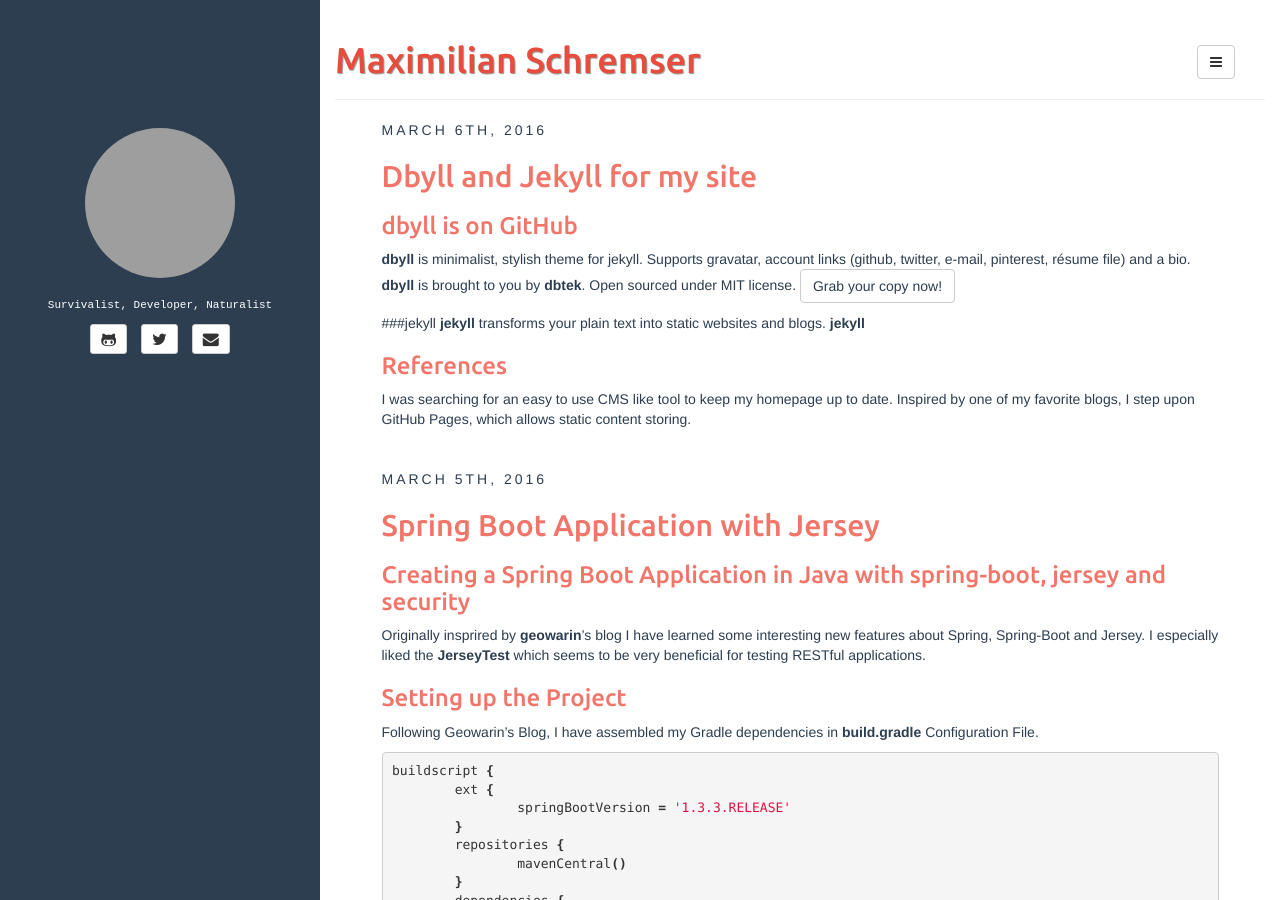
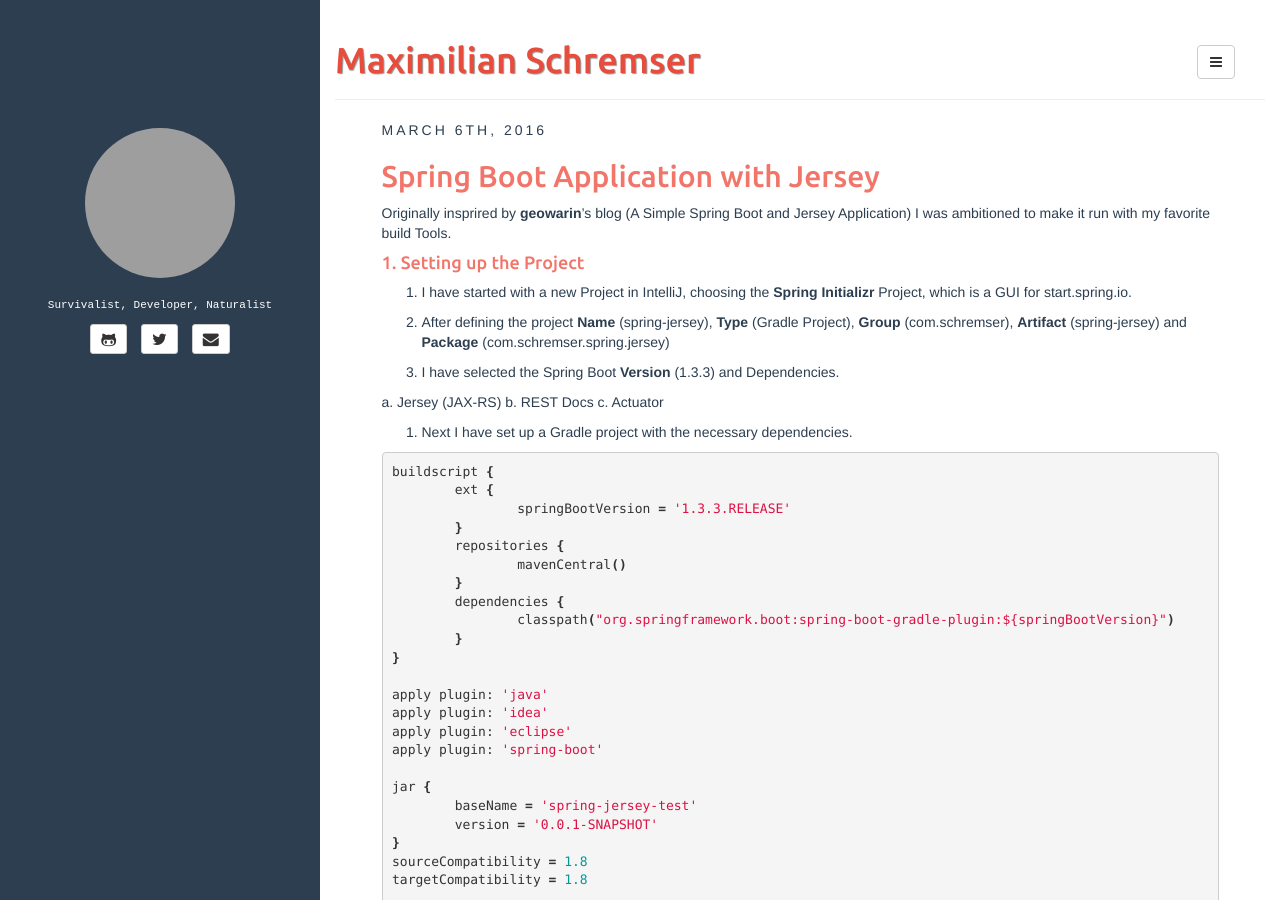
Before and after one commit to maxschremser/maxschremser.github.io, a Jekyll site: the page built from index.html, in a window 1280 px wide and 900 px high. Built offline with Jekyll 4.4.1, drawn with Linux system fonts in a browser that asks for light colours; the list of posts is cut into pages by our own code; some of the changed text lies outside the part shown; grey boxes are pictures that could not be loaded.

Commit message:
new entry

```diff
--- a/_posts/2016-03-06-dbyll.md
+++ /dev/null
@@ -1,22 +0,0 @@
----
-layout: post
-title: Dbyll and Jekyll for my site
-categories: [general]
-tags: [dbyll]
-fullview: true
-comments: true
----
-
-### dbyll is on GitHub
-**dbyll** is minimalist, stylish theme for jekyll. Supports gravatar, account links (github, twitter, e-mail, pinterest, résume file) and a bio.
-**dbyll** is brought to you by **[dbtek](http://ismaildemirbilek.com)**. Open sourced under [MIT](http://opensource.org/licenses/MIT) license.
-<a class="btn btn-default" href="https://github.com/dbtek/dbyll">Grab your copy now!</a>
-
-###jekyll
-**jekyll** transforms your plain text into static websites and blogs.
-**[jekyll](https://jekyllrb.com/)**
-
-### References
-I was searching for an easy to use CMS like tool to keep my homepage up to date.
-Inspired by one of my favorite blogs, I step upon GitHub Pages, which allows static
-content storing.
--- a/_posts/2016-03-05-spring-jersey.md
+++ b/_posts/2016-03-06-spring-jersey.md
@@ -7,13 +7,24 @@
 comments: true
 ---
 
-### Creating a Spring Boot Application in Java with spring-boot, jersey and security
 Originally insprired by **[geowarin](http://geowarin.github.io/a-simple-spring-boot-and-jersey-application.html)**'s blog
-I have learned some interesting new features about Spring, Spring-Boot and Jersey. I especially liked the **JerseyTest**
-which seems to be very beneficial for testing RESTful applications.
+(A Simple Spring Boot and Jersey Application) I was ambitioned to make it run with my favorite build Tools.
 
-### Setting up the Project
-Following Geowarin's Blog, I have assembled my Gradle dependencies in **build.gradle** Configuration File.
+#### 1. Setting up the Project
+
+1. I have started with a new Project in IntelliJ, choosing the **Spring Initializr** Project, which is a GUI for
+[start.spring.io](https://start.spring.io).
+
+2. After defining the project **Name** (spring-jersey), **Type** (Gradle Project), **Group** (com.schremser),
+**Artifact** (spring-jersey) and **Package** (com.schremser.spring.jersey)
+
+3. I have selected the Spring Boot **Version** (1.3.3) and Dependencies.
+
+ a. Jersey (JAX-RS)
+ b. REST Docs
+ c. Actuator
+
+4. Next I have set up a Gradle project with the necessary dependencies.
 {% highlight Groovy %}
 buildscript {
 	ext {
@@ -73,6 +84,4 @@
 }
 {% endhighlight %}
 
-
-### References
-[geowarin](http://geowarin.github.io/a-simple-spring-boot-and-jersey-application.html)
+5. You find a working example at my github project [spring-jersey-test](https://github.com/maxschremser/spring-jersey-test).
```
Also changed, not shown: assets/media/dbyll-ss.png (deleted), 1 other file.
